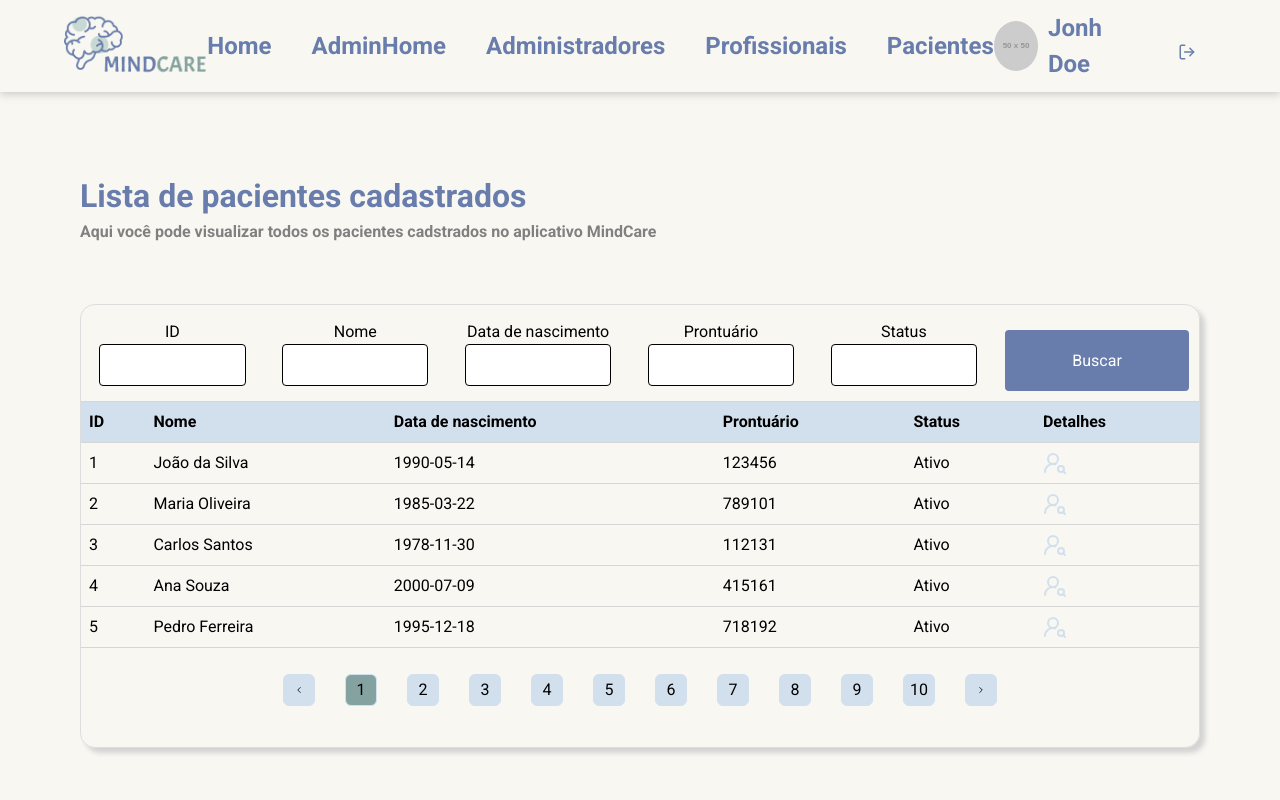
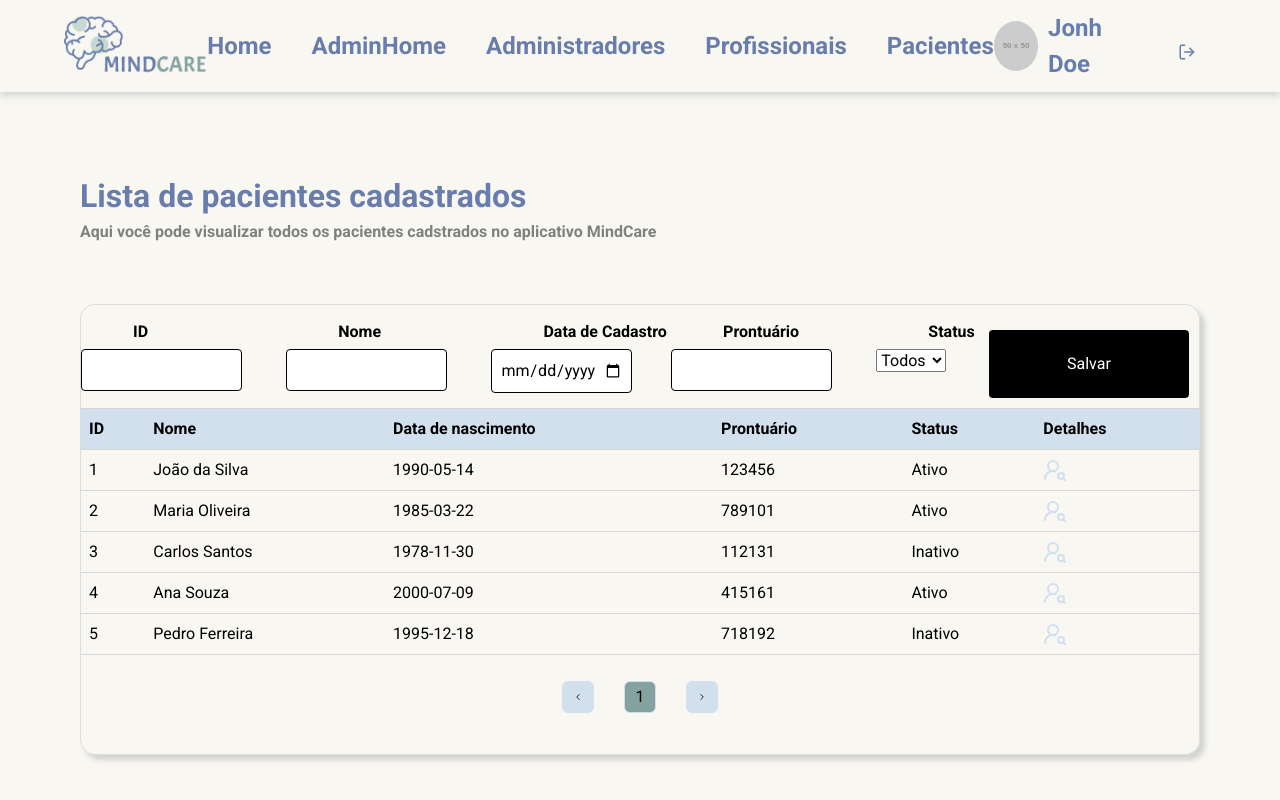
Before and after one commit to ViniMesquitaa/br.com.mindcare, a React (Vite) app: page /patient in a window 1280 px wide. Shown: the top 800 px of the page. Built offline with nearby package versions, Linux system fonts and the light colour scheme.

Commit message:
fix: adjust patient filter by id, name, medicaRecords and status.

```diff
--- a/src/data/data.jsx
+++ b/src/data/data.jsx
@@ -77,7 +77,7 @@ export const ROWS_PATIENTS = [
     name: "Carlos Santos",
     dateBirth: "1978-11-30",
     medicalRecords: "112131",
-    status: "Ativo",
+    status: "Inativo",
     details: <UserRoundSearch color="#d2e0ee" />,
   },
   {
@@ -93,7 +93,7 @@ export const ROWS_PATIENTS = [
     name: "Pedro Ferreira",
     dateBirth: "1995-12-18",
     medicalRecords: "718192",
-    status: "Ativo",
+    status: "Inativo",
     details: <UserRoundSearch color="#d2e0ee" />,
   },
 ];
--- a/src/pages/patients/index.jsx
+++ b/src/pages/patients/index.jsx
@@ -1,19 +1,44 @@
-import React from "react";
+import React, { useEffect } from "react";
 import { useState } from "react";
 import Table from "../../components/Table";
 import TableSearch from "../../components/table-search";
-import { COLUMNS_PATIENTS, ROWS_PATIENTS } from "../../data/data";
+import {
+  COLUMNS_PATIENTS as columns,
+  ROWS_PATIENTS as rows,
+} from "../../data/data";
 import "./styles.css";
 
 export default function PatientPage() {
   const [page, setPage] = useState(1);
+  const [data, setData] = useState(rows);
+  const [originalData] = useState(rows);
+  const [search, setSearch] = useState({
+    id: "",
+    name: "",
+    dateBirth: "",
+    medicalRecords: "",
+    status: "",
+  });
 
-  const columns = COLUMNS_PATIENTS;
-  const rows = ROWS_PATIENTS;
+  useEffect(() => {
+    const filteredData = originalData.filter((row) =>
+      Object.entries(search).every(([key, value]) =>
+        value
+          ? row[key]?.toString().toLowerCase().includes(value.toLowerCase())
+          : true
+      )
+    );
+    setData(filteredData);
+  }, [search, originalData]);
 
   const handlePaginate = (newPage) => {
     setPage(newPage);
   };
+
+  function handleInputChange(e, column) {
+    const value = e.target.value;
+    setSearch((prev) => ({ ...prev, [column]: value }));
+  }
 
   return (
     <section className="patient-container">
@@ -26,14 +51,81 @@ export default function PatientPage() {
       </section>
 
       <section className="patient-table">
-        <TableSearch columns={columns} />
+        <form
+          // onSubmit={handleSubmit}
+          style={{
+            display: "flex",
+            justifyContent: "space-between",
+          }}
+        >
+          <div>
+            <label htmlFor="id">ID</label>
+            <input
+              type="text"
+              id="id"
+              name="id"
+              value={search.id}
+              onChange={(e) => handleInputChange(e, "id")}
+            />
+          </div>
+
+          <div>
+            <label htmlFor="name">Nome</label>
+            <input
+              type="text"
+              id="name"
+              name="name"
+              value={search.name}
+              onChange={(e) => handleInputChange(e, "name")}
+            />
+          </div>
+
+          <div>
+            <label htmlFor="registrationDate">Data de Cadastro</label>
+            <input
+              type="date"
+              id="registrationDate"
+              name="registrationDate"
+              // onChange={handleInputChange}
+            />
+          </div>
+
+          <div>
+            <label htmlFor="userType">Prontuário</label>
+            <input
+              type="text"
+              id="medicalRecords"
+              name="medicalRecords"
+              onChange={(e) => handleInputChange(e, "medicalRecords")}
+            />
+          </div>
+
+          <div>
+            <label htmlFor="status">Status</label>{" "}
+            <select
+              id="status"
+              name="status"
+              value={search.status}
+              onChange={(e) => handleInputChange(e, "status")}
+            >
+              <option value="">Todos</option>
+              <option value="Ativo">Ativo</option>
+              <option value="Inativo">Inativo</option>
+            </select>
+          </div>
+
+          <button type="submit" style={{ backgroundColor: "black" }}>
+            Salvar
+          </button>
+        </form>
+
         <Table
           columns={columns}
-          rows={rows}
+          rows={data}
           page={page}
           size={10}
-          totalItems={100}
-          onPaginate={page}
+          totalItems={data.length}
+          onPaginate={handlePaginate}
         />
       </section>
     </section>
```
